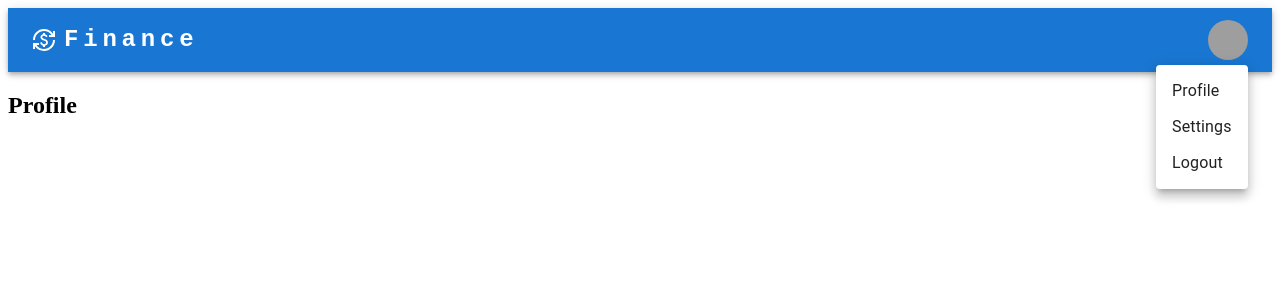
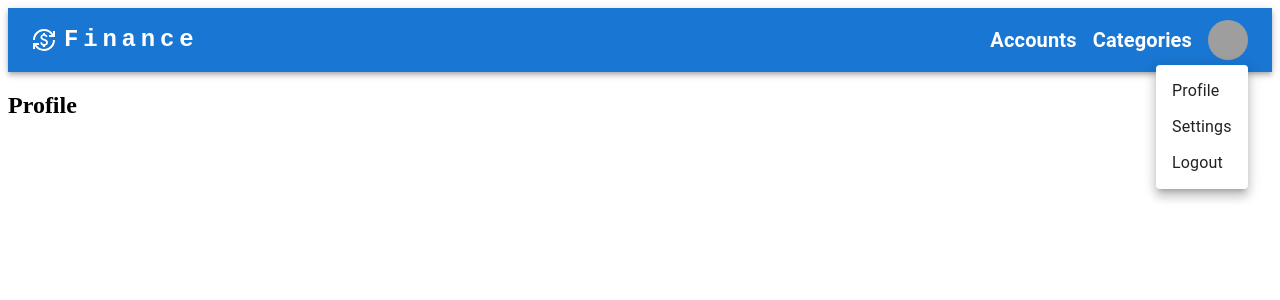
Before and after one commit to aleksandrovskiys/coinbook, a React (Create React App) app in the folder frontend/: page /profile in a window 1280 px wide. Both pictures are taken after a click on the button "Open settings". Shown: the top 300 px of the page. Built offline with nearby package versions, Linux system fonts and the light colour scheme; grey boxes are pictures that could not be loaded.

Commit message:
refactoring

```diff
--- a/frontend/src/App.js
+++ b/frontend/src/App.js
@@ -1,21 +1,26 @@
 import NavigationBar from "./components/navigation/NavigationBar";
-import {BrowserRouter, Route, Routes} from "react-router-dom";
+import { BrowserRouter, Route, Routes } from "react-router-dom";
 import Logout from "./components/Logout";
 import MainPage from "./components/MainPage";
 import Profile from "./components/Profile";
 import Settings from "./components/Settings";
+import { Accounts } from "./components/Accounts";
+import { Categories } from "./components/Categories";
+import { APPLICATION_URLS } from "./components/common/constants";
 
 function App() {
   return (
     <BrowserRouter>
       <div className="App">
-                <NavigationBar/>
+        <NavigationBar />
       </div>
       <Routes>
-                <Route path="/profile" element={<Profile/>}/>
-                <Route path="/logout" element={<Logout/>}/>
-                <Route path="/settings" element={<Settings/>}/>
-                <Route path="/" element={<MainPage/>}/>
+        <Route path={APPLICATION_URLS.profile} element={<Profile />} />
+        <Route path={APPLICATION_URLS.logout} element={<Logout />} />
+        <Route path={APPLICATION_URLS.settings} element={<Settings />} />
+        <Route path={APPLICATION_URLS.accounts} element={<Accounts />} />
+        <Route path={APPLICATION_URLS.categories} element={<Categories />} />
+        <Route path="/" element={<MainPage />} />
       </Routes>
     </BrowserRouter>
   );
--- /dev/null
+++ b/frontend/src/components/Accounts.jsx
@@ -0,0 +1,3 @@
+export const Accounts = () => {
+  return <h1>This is accounts page</h1>;
+};
--- /dev/null
+++ b/frontend/src/components/Categories.jsx
@@ -0,0 +1,3 @@
+export const Categories = () => {
+  return <h1>This is categories page</h1>;
+};
--- a/frontend/src/components/Profile.js
+++ /dev/null
@@ -1,5 +0,0 @@
-export default function Profile() {
-    return (
-        <h2>Profile</h2>
-    )
-}
--- /dev/null
+++ b/frontend/src/components/Profile.jsx
@@ -0,0 +1,3 @@
+export default function Profile() {
+  return <h2>Profile</h2>;
+}
--- /dev/null
+++ b/frontend/src/components/common/constants.js
@@ -0,0 +1,7 @@
+export const APPLICATION_URLS = {
+  categories: "/categories",
+  accounts: "/accounts",
+  profile: "/profile",
+  settings: "/settings",
+  logout: "/logout",
+};
--- a/frontend/src/components/navigation/NavigationBar.js
+++ /dev/null
@@ -1,91 +0,0 @@
-import * as React from 'react';
-import AppBar from '@mui/material/AppBar';
-import Box from '@mui/material/Box';
-import Toolbar from '@mui/material/Toolbar';
-import IconButton from '@mui/material/IconButton';
-import Typography from '@mui/material/Typography';
-import Menu from '@mui/material/Menu';
-import Container from '@mui/material/Container';
-import Avatar from '@mui/material/Avatar';
-import Tooltip from '@mui/material/Tooltip';
-import MenuItem from '@mui/material/MenuItem';
-import CurrencyExchangeIcon from '@mui/icons-material/CurrencyExchange';
-import {useNavigate} from "react-router-dom";
-
-const settings = ['Profile', 'Settings', 'Logout'];
-
-const ResponsiveAppBar = () => {
-    const [anchorElUser, setAnchorElUser] = React.useState(null);
-    const navigate = useNavigate();
-
-    const handleOpenUserMenu = (event) => {
-        setAnchorElUser(event.currentTarget);
-    };
-
-    const handleCloseUserMenu = () => {
-        setAnchorElUser(null);
-    };
-    const goHome = () => {
-        navigate("/");
-    }
-
-    return (<AppBar position="static">
-        <Container maxWidth="xl">
-            <Toolbar disableGutters>
-                <CurrencyExchangeIcon sx={{mr: 1, display: 'flex', cursor: "pointer"}} onClick={goHome}/>
-                <Typography
-                    variant="h5"
-                    noWrap
-                    component="a"
-                    onClick={goHome}
-                    sx={{
-                        mr: 2,
-                        display: 'flex',
-                        flexGrow: 1,
-                        fontFamily: 'monospace',
-                        fontWeight: 700,
-                        letterSpacing: '.3rem',
-                        color: 'inherit',
-                        textDecoration: 'none',
-                        cursor: "pointer"
-                    }}
-                >
-                    Finance
-                </Typography>
-                <Box sx={{flexGrow: 0}}>
-                    <Tooltip title="Open settings">
-                        <IconButton onClick={handleOpenUserMenu} sx={{p: 0}}>
-                            <Avatar alt="Remy Sharp" src="/static/images/avatar/2.jpg"/>
-                        </IconButton>
-                    </Tooltip>
-                    <Menu
-                        sx={{mt: '45px'}}
-                        id="menu-appbar"
-                        anchorEl={anchorElUser}
-                        anchorOrigin={{
-                            vertical: 'top', horizontal: 'right',
-                        }}
-                        keepMounted
-                        transformOrigin={{
-                            vertical: 'top', horizontal: 'right',
-                        }}
-                        open={Boolean(anchorElUser)}
-                        onClose={handleCloseUserMenu}
-                    >
-                        {settings.map((setting) => (
-                            <MenuItem key={setting} data-pointer={setting.toLowerCase()} onClick={
-                                (e) => {
-                                    handleCloseUserMenu();
-                                    navigate(e.target.dataset.pointer);
-                                }
-                            }>
-                                <Typography textAlign="center"
-                                            data-pointer={setting.toLowerCase()}>{setting}</Typography>
-                            </MenuItem>))}
-                    </Menu>
-                </Box>
-            </Toolbar>
-        </Container>
-    </AppBar>);
-};
-export default ResponsiveAppBar;
--- /dev/null
+++ b/frontend/src/components/navigation/NavigationBar.jsx
@@ -0,0 +1,112 @@
+import * as React from "react";
+import AppBar from "@mui/material/AppBar";
+import Box from "@mui/material/Box";
+import Toolbar from "@mui/material/Toolbar";
+import IconButton from "@mui/material/IconButton";
+import Typography from "@mui/material/Typography";
+import Menu from "@mui/material/Menu";
+import Container from "@mui/material/Container";
+import Avatar from "@mui/material/Avatar";
+import Tooltip from "@mui/material/Tooltip";
+import MenuItem from "@mui/material/MenuItem";
+import CurrencyExchangeIcon from "@mui/icons-material/CurrencyExchange";
+import { useNavigate } from "react-router-dom";
+import { NavigationItem } from "./NavigationItem";
+import { APPLICATION_URLS } from "../common/constants";
+
+const settings = ["Profile", "Settings", "Logout"];
+
+const ResponsiveAppBar = () => {
+  const [anchorElUser, setAnchorElUser] = React.useState(null);
+  const navigate = useNavigate();
+
+  const handleOpenUserMenu = (event) => {
+    setAnchorElUser(event.currentTarget);
+  };
+
+  const handleCloseUserMenu = () => {
+    setAnchorElUser(null);
+  };
+
+  const goHome = () => {
+    navigate("/");
+  };
+
+  const accounts = () => {
+    navigate(APPLICATION_URLS.accounts);
+  };
+
+  const categories = () => {
+    navigate(APPLICATION_URLS.categories);
+  };
+
+  return (
+    <AppBar position="static">
+      <Container maxWidth="xl">
+        <Toolbar disableGutters>
+          <CurrencyExchangeIcon sx={{ mr: 1, display: "flex", cursor: "pointer" }} onClick={goHome} />
+          <Typography
+            variant="h5"
+            noWrap
+            component="a"
+            onClick={goHome}
+            sx={{
+              mr: 2,
+              display: "flex",
+              flexGrow: 1,
+              fontFamily: "monospace",
+              fontWeight: 700,
+              letterSpacing: ".3rem",
+              color: "inherit",
+              textDecoration: "none",
+              cursor: "pointer",
+            }}
+          >
+            Finance
+          </Typography>
+          <NavigationItem onClick={accounts} text="Accounts" />
+          <NavigationItem onClick={categories} text="Categories" />
+          <Box sx={{ flexGrow: 0 }}>
+            <Tooltip title="Open settings">
+              <IconButton onClick={handleOpenUserMenu} sx={{ p: 0 }}>
+                <Avatar alt="Remy Sharp" src="/static/images/avatar/2.jpg" />
+              </IconButton>
+            </Tooltip>
+            <Menu
+              sx={{ mt: "45px" }}
+              id="menu-appbar"
+              anchorEl={anchorElUser}
+              anchorOrigin={{
+                vertical: "top",
+                horizontal: "right",
+              }}
+              keepMounted
+              transformOrigin={{
+                vertical: "top",
+                horizontal: "right",
+              }}
+              open={Boolean(anchorElUser)}
+              onClose={handleCloseUserMenu}
+            >
+              {settings.map((setting) => (
+                <MenuItem
+                  key={setting}
+                  data-pointer={setting.toLowerCase()}
+                  onClick={(e) => {
+                    handleCloseUserMenu();
+                    navigate(e.target.dataset.pointer);
+                  }}
+                >
+                  <Typography textAlign="center" data-pointer={setting.toLowerCase()}>
+                    {setting}
+                  </Typography>
+                </MenuItem>
+              ))}
+            </Menu>
+          </Box>
+        </Toolbar>
+      </Container>
+    </AppBar>
+  );
+};
+export default ResponsiveAppBar;
--- /dev/null
+++ b/frontend/src/components/navigation/NavigationItem.jsx
@@ -0,0 +1,22 @@
+import { Typography } from "@mui/material";
+
+export function NavigationItem({ onClick, text }) {
+  return (
+    <Typography
+      variant="h6"
+      noWrap
+      component="a"
+      onClick={onClick}
+      sx={{
+        mr: 2,
+        display: "flex",
+        fontWeight: 700,
+        color: "inherit",
+        textDecoration: "none",
+        cursor: "pointer",
+      }}
+    >
+      {text}
+    </Typography>
+  );
+}
```
Also changed, not shown: frontend/src/components/Logout.jsx (renamed from frontend/src/components/Logout.js), frontend/src/components/MainPage.jsx (renamed from frontend/src/components/MainPage.js), frontend/src/components/Settings.jsx (renamed from frontend/src/components/Settings.js). Lines whose indentation alone changed are shown as unchanged.
